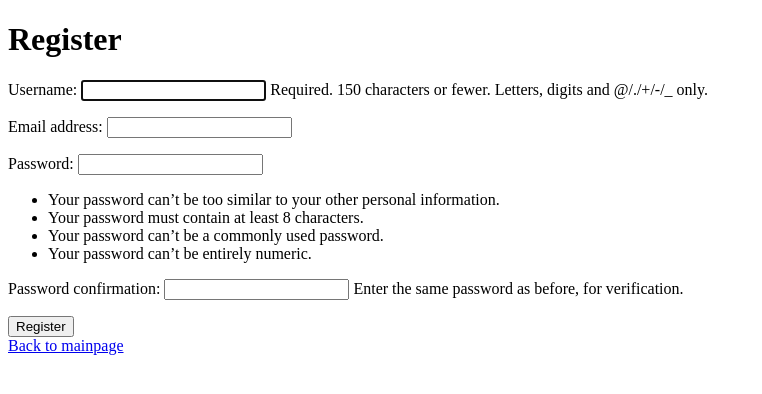
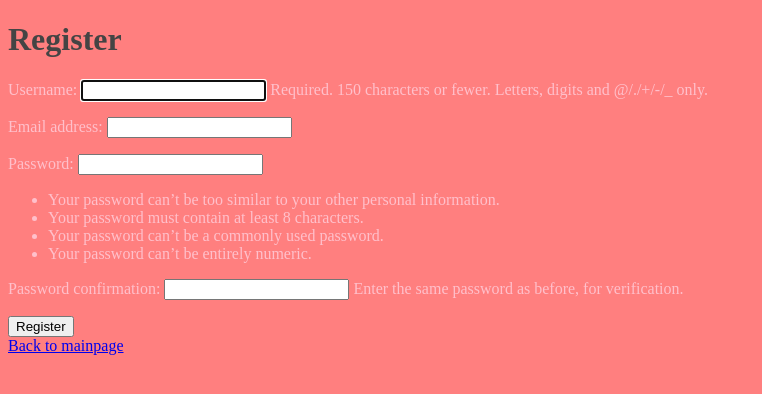
Before and after one commit to Arturitooo/Portfolio, a Django app: page /register/ in a window 1280 px wide. Shown: the top 394 px of the page, without its empty margins (0-762 px from the left). Run offline with Django 3.2, Linux system fonts and the light colour scheme.

Commit message:
integrating scss into project and updating templates to use one base_layout

```diff
--- /dev/null
+++ b/general/templates/general/base_layout.html
@@ -0,0 +1,11 @@
+{% load static %}
+<!DOCTYPE html>
+<html>
+  <head>
+    <title>{% block title %}{% endblock %}</title>
+    <link rel="stylesheet" href="{% static 'css/style.css' %}">
+  </head>
+  <body>
+  {% block content %}{% endblock %}
+  </body>
+</html>
--- a/general/templates/general/index.html
+++ b/general/templates/general/index.html
@@ -1,3 +1,6 @@
+{% extends 'base_layout.html' %}
+{% block title %}Home{% endblock %}
+{% block content %}
     {% if user.is_authenticated %} Hello <b>{{user.username}}</b> - you can logout
       <a href="{% url 'logout' %}">here</a>
       {% else %}
@@ -23,3 +26,4 @@ Here's the full list of apps I've created:
         <i>Simple CRUD</i>
       </li>
     </ul>
+{% endblock %}
--- a/general/templates/general/register.html
+++ b/general/templates/general/register.html
@@ -1,9 +1,6 @@
-<!DOCTYPE html>
-<html>
-  <head>
-    <title>Registration</title>
-  </head>
-  <body>
+{% extends 'base_layout.html' %}
+{% block title %}Register{% endblock %}
+{% block content %}
     <h1>Register</h1>
     <form method="post">
       {% csrf_token %} {{ form.as_p }}
@@ -12,3 +9,4 @@
     <a href="{% url 'mainpage' %}">Back to mainpage</a>
   </body>
 </html>
+{% endblock %}
--- /dev/null
+++ b/static/css/style.css
@@ -0,0 +1,10 @@
+body {
+  background-color: #ff7f7f;
+  color: pink;
+}
+
+h1 {
+  color: #444;
+}
+
+/*# sourceMappingURL=style.css.map */
--- /dev/null
+++ b/static/scss/1_variables/_all.scss
@@ -0,0 +1 @@
+@import "colors";
--- /dev/null
+++ b/static/scss/1_variables/_colors.scss
@@ -0,0 +1 @@
+$primary-color: #ff7f7f;
--- /dev/null
+++ b/static/scss/2_components/_all.scss
@@ -0,0 +1 @@
+@import 'body';
--- /dev/null
+++ b/static/scss/2_components/_body.scss
@@ -0,0 +1,8 @@
+
+body {
+    background-color: $primary-color;
+    color:pink;
+}
+h1 {
+    color: #444;
+}
--- /dev/null
+++ b/static/scss/style.scss
@@ -0,0 +1,2 @@
+@import "1_variables/all";
+@import "2_components/all";
```
Also changed, not shown: DjangoApp/settings.py (+10 -1 lines), general/templates/general/login.html (+4 -6 lines), todolist/templates/todolist/lists.html (+3 -8 lines), db.sqlite3, 2 other files. Lines whose indentation alone changed are shown as unchanged.
